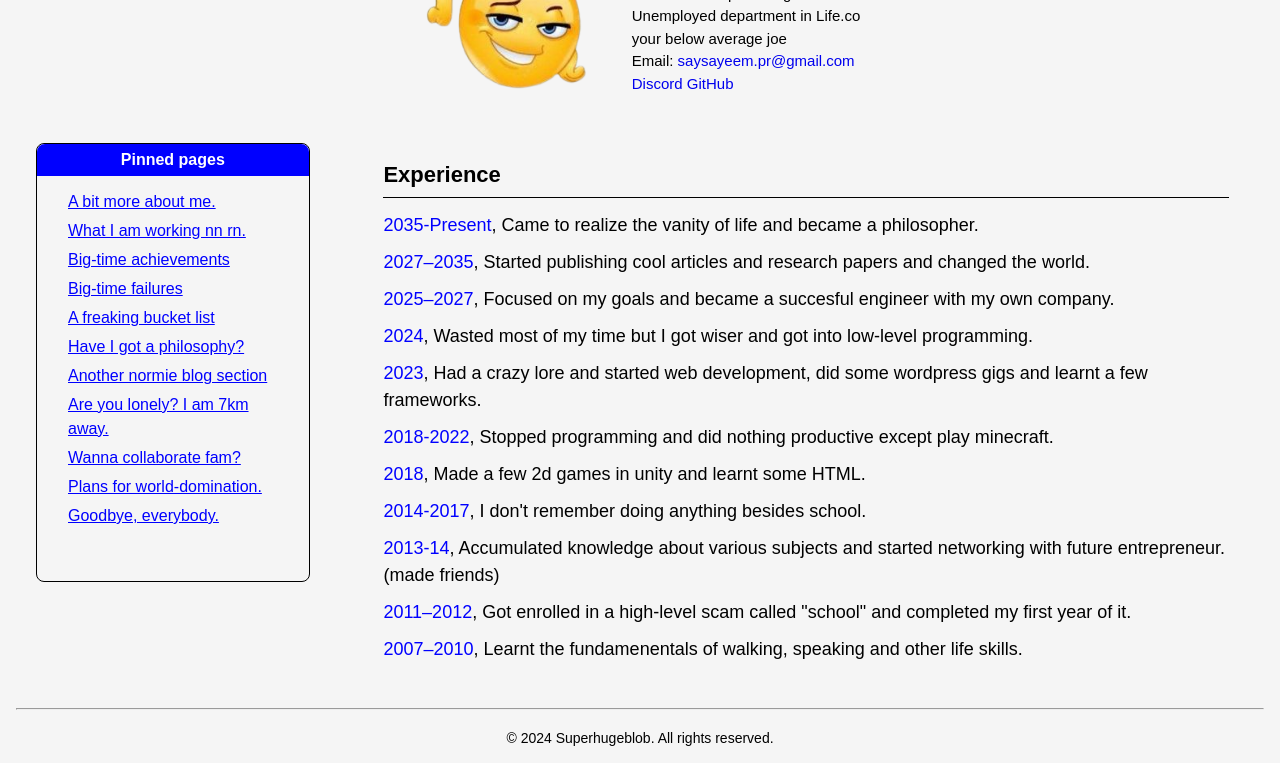
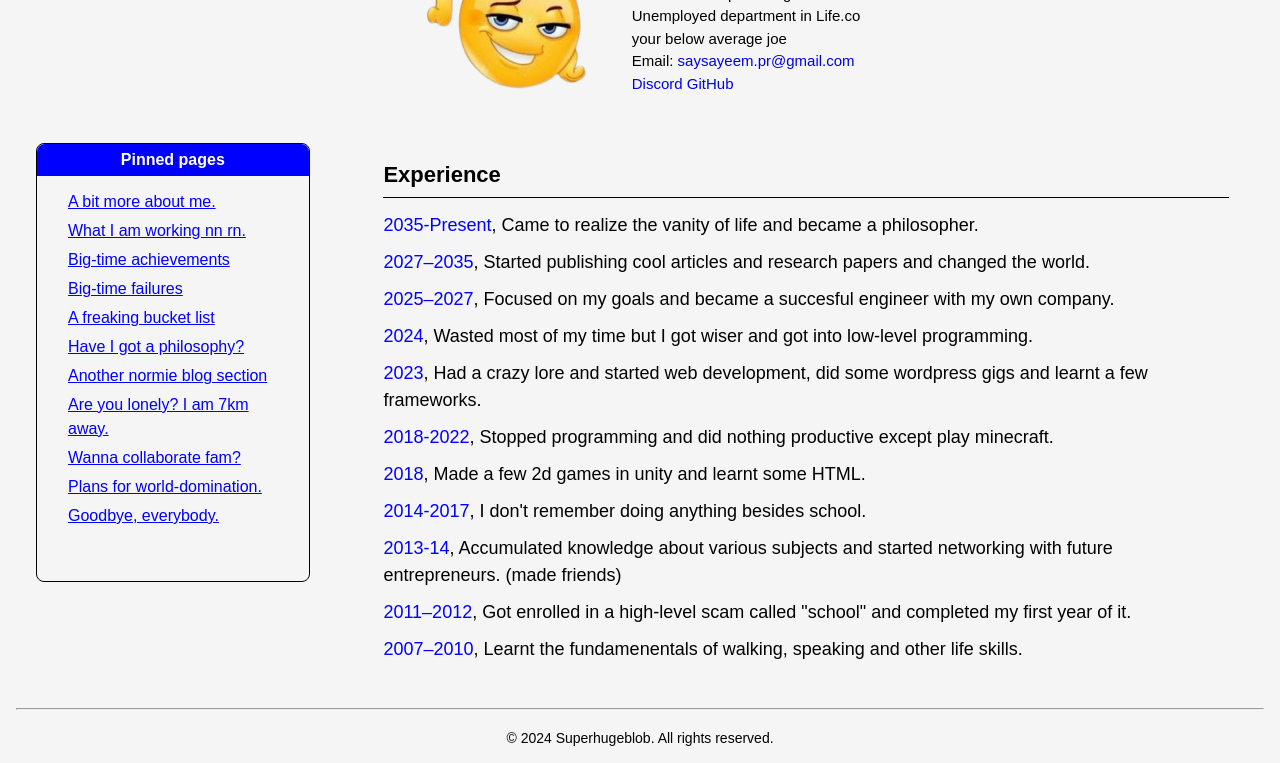
Before and after one commit to humaneediedofanxiety/superhugeblob-v2, a plain HTML site: page index.html in a window 1280 px wide. Shown: the part 172-935 px from the top of the page. Drawn offline with Linux system fonts and the light colour scheme.

Commit message:
changed minor spelling mistake

```diff
--- a/index.html
+++ b/index.html
@@ -106,7 +106,7 @@
               <li>
                 <span class="bold">2013-14</span>, Accumulated knowledge about
                 various subjects and started networking with future
-                entrepreneur. (made friends)
+                entrepreneurs. (made friends)
               </li>
               <li>
                 <span class="bold">2011–2012</span>, Got enrolled in a
```
